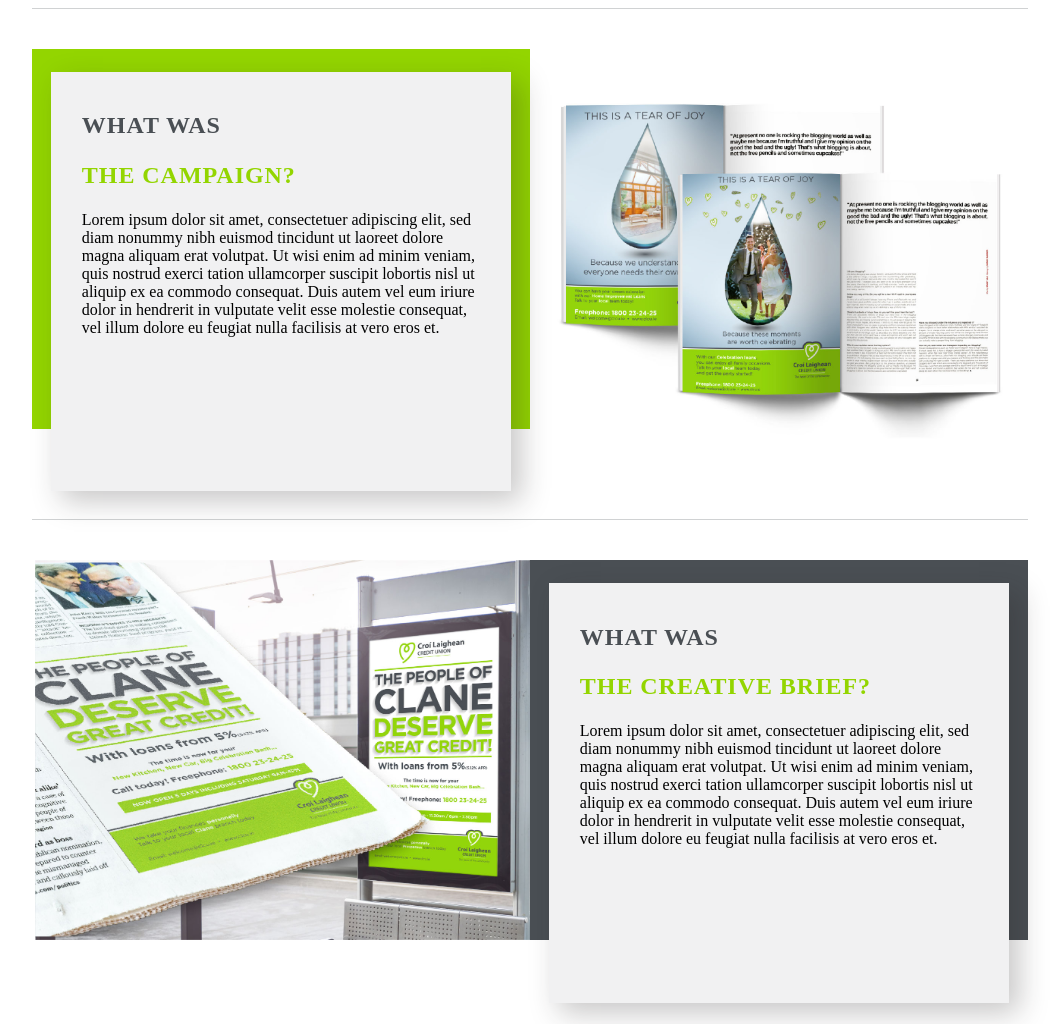
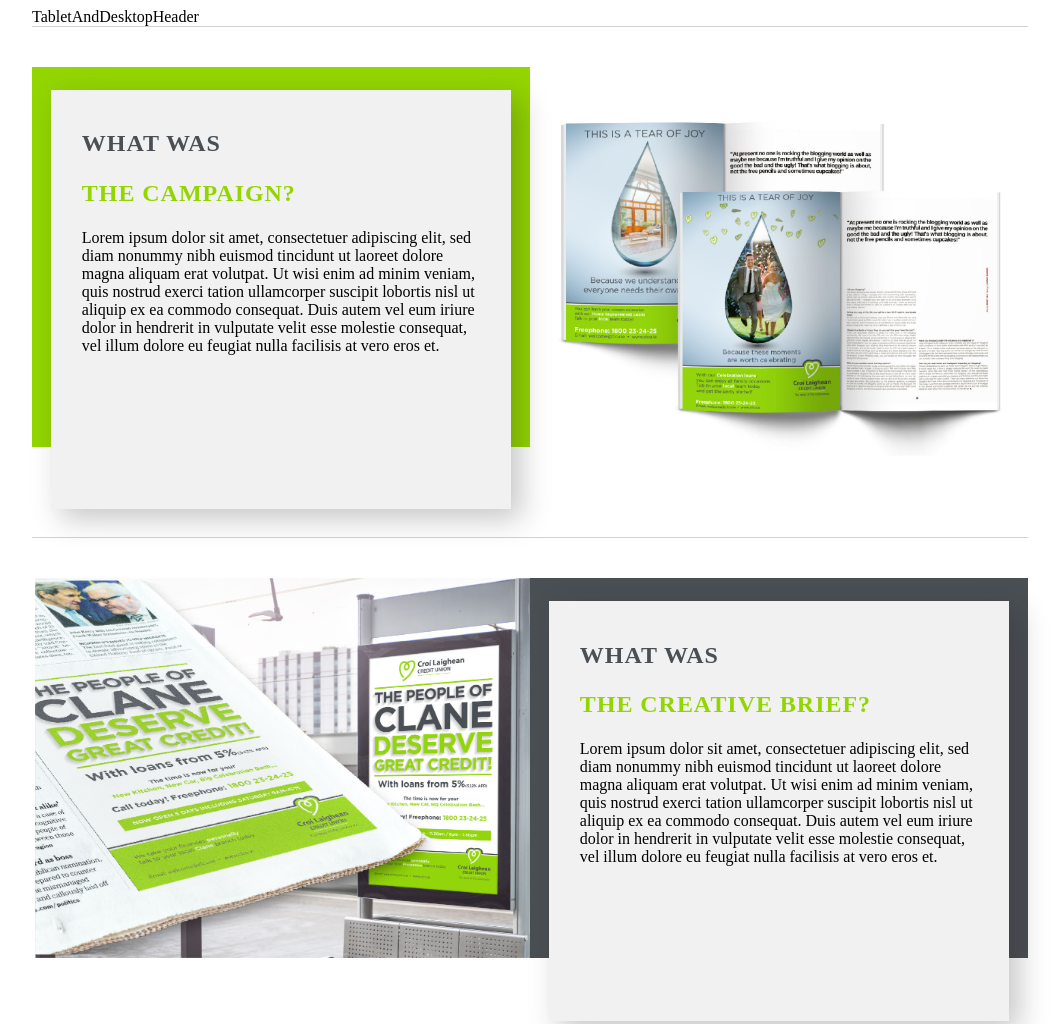
Before and after one commit to chocobuckle/clcu, a Gatsby site: page / in a window 1280 px wide. Shown: the top 1024 px of the page, without its empty margins (110-1171 px from the left). Built offline with nearby package versions, Linux system fonts and the light colour scheme; Gatsby itself is replaced by a stand-in of ours.

Commit message:
Refactor 'Header' component

```diff
--- a/src/components/Header/TabletAndDesktopHeader/index.js
+++ b/src/components/Header/TabletAndDesktopHeader/index.js
@@ -4,7 +4,7 @@
 function TabletAndDesktopHeader() {
   return (
     <div>
-      DesktopHeader
+      TabletAndDesktopHeader
     </div>
   );
 }
--- a/src/components/Header/index.js
+++ b/src/components/Header/index.js
@@ -1,13 +1,13 @@
 import React from 'react';
-import styled from 'styled-components';
 import MobileHeader from 'components/Header/MobileHeader';
 import TabletAndDesktopHeader from 'components/Header/TabletAndDesktopHeader';
 
-function Header({ onMobile, onTablet, mobileLogoSizes, tabletAndDesktopLogoSizes, piggySizes }) {
+function Header({ onMobile, mobileLogoSizes, tabletAndDesktopLogoSizes, piggySizes }) {
   return (
     <div>
-      {onMobile && <MobileHeader mobileLogoSizes={mobileLogoSizes} />}
-      {onTablet && (
+      {onMobile ? (
+        <MobileHeader mobileLogoSizes={mobileLogoSizes} />
+      ) : (
         <TabletAndDesktopHeader
           tabletAndDesktopLogoSizes={tabletAndDesktopLogoSizes}
           piggySizes={piggySizes}
--- a/src/pages/index.js
+++ b/src/pages/index.js
@@ -50,7 +50,6 @@
         <Header
           mobileLogoSizes={mobileLogo.sizes}
           onMobile={onMobile}
-          onTablet={onTablet}
           piggySizes={piggy.sizes}
           tabletAndDesktopLogoSizes={tabletAndDesktopLogo.sizes}
         />
```
